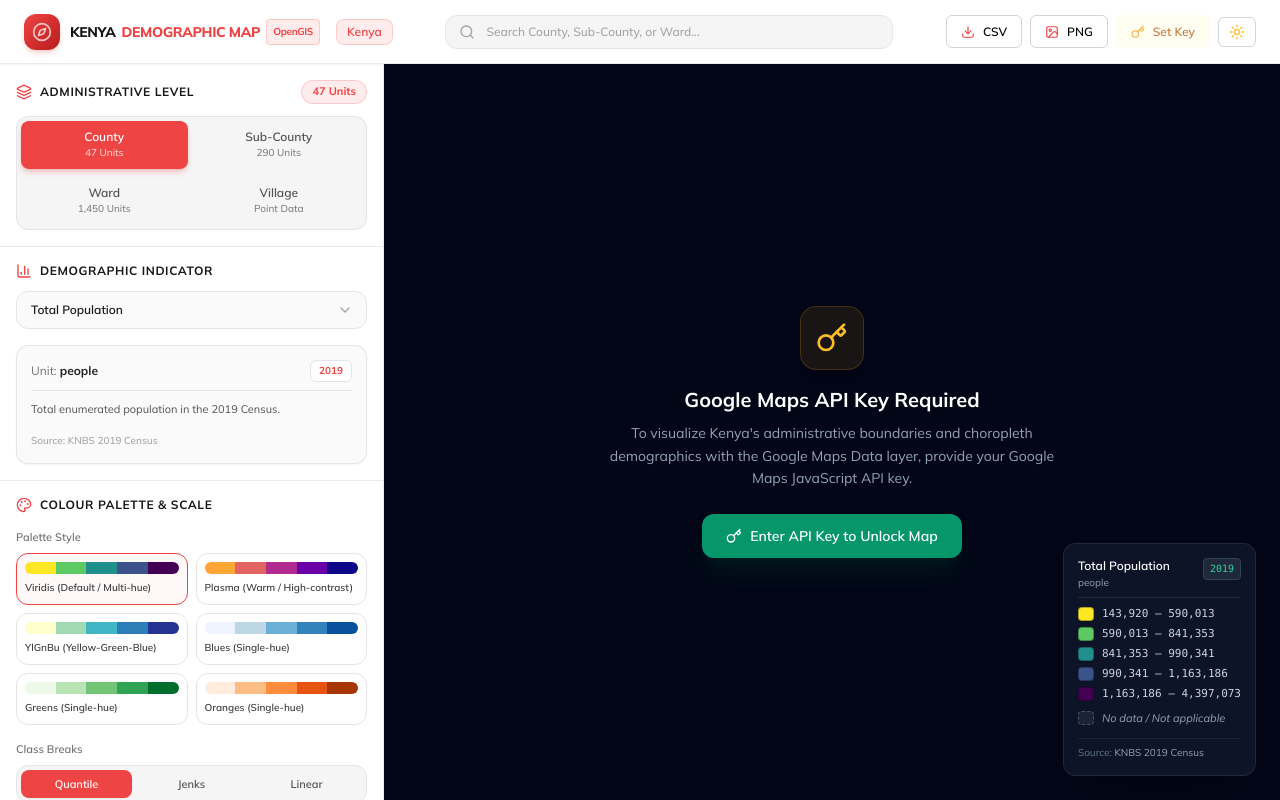
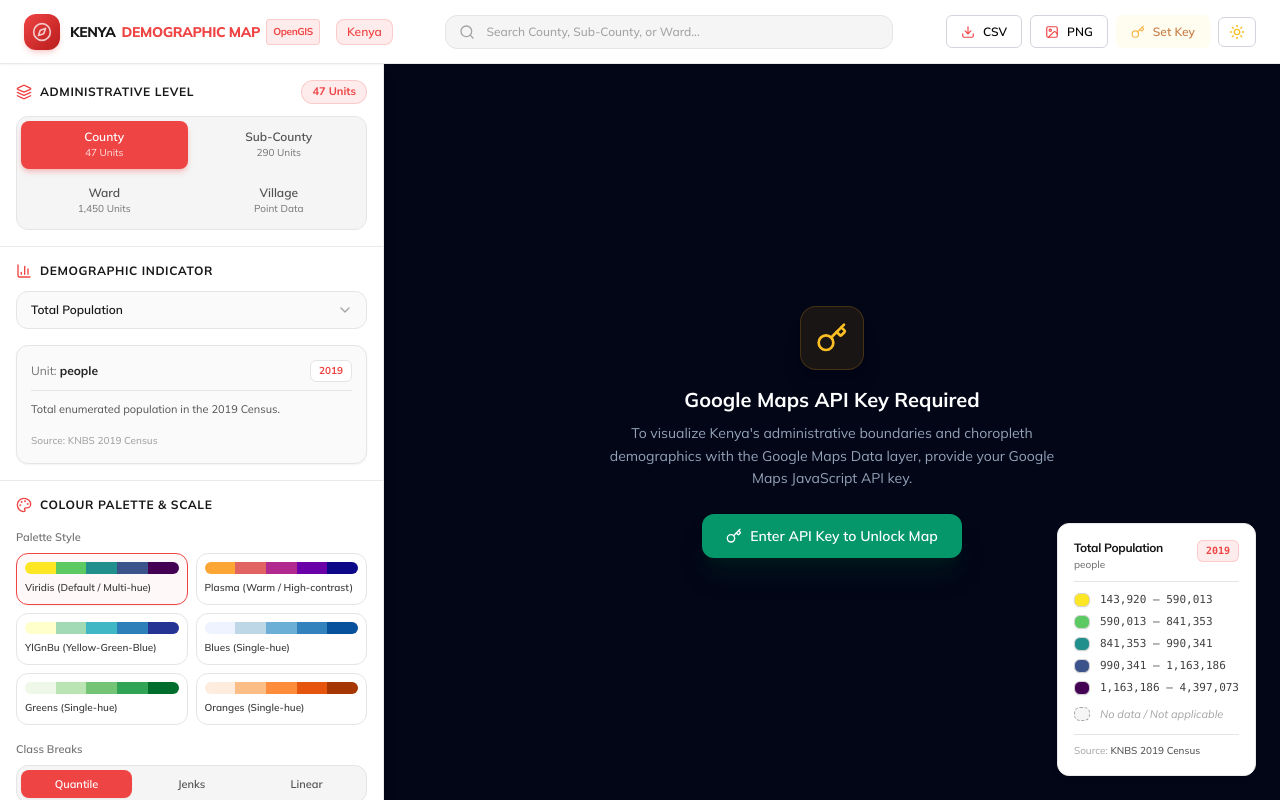
Before and after one commit to Ibrahist/KE-Demographic-Map, a Next.js app: page / in a window 1280 px wide. Built offline with nearby package versions, Linux system fonts and the light colour scheme.

Commit message:
style(legend): refine choropleth legend with opengis card styling and swatches

```diff
--- a/src/components/Legend.tsx
+++ b/src/components/Legend.tsx
@@ -13,20 +13,20 @@ interface LegendProps {
 export const Legend: React.FC<LegendProps> = ({ breaks, indicator, activeLevel }) => {
   if (activeLevel === 'village') {
     return (
-      <div className="bg-slate-900/90 backdrop-blur border border-slate-800 rounded-xl p-3.5 shadow-2xl text-xs max-w-xs text-slate-200">
-        <h4 className="font-semibold text-white mb-1.5 flex items-center gap-1.5">
-          <span className="w-2.5 h-2.5 rounded-full bg-emerald-400 inline-block" />
+      <div className="card bg-white/95 dark:bg-[#0f172a]/95 backdrop-blur border border-neutral-200 dark:border-[#3e3e3e] rounded-2xl p-4 shadow-xl text-xs max-w-xs text-neutral-800 dark:text-neutral-200 transition-colors">
+        <h4 className="font-bold text-neutral-900 dark:text-white mb-1.5 flex items-center gap-2">
+          <span className="w-2.5 h-2.5 rounded-full bg-[#ef4444] inline-block shadow-sm" />
           Populated Settlements & Villages
         </h4>
-        <p className="text-[11px] text-slate-400 leading-relaxed mb-2">
-          Points denote cities, towns, villages, and hamlets mapped in OpenStreetMap & KNBS.
+        <p className="text-[11px] text-neutral-500 dark:text-neutral-400 leading-relaxed mb-2.5">
+          Points denote cities, towns, villages, and hamlets mapped from OpenStreetMap and KNBS.
         </p>
-        <div className="flex items-center gap-3 text-[10px] text-slate-400 pt-1 border-t border-slate-800">
-          <span className="flex items-center gap-1">
-            <span className="w-2 h-2 rounded-full bg-cyan-400" /> Town / City
+        <div className="flex items-center gap-3 text-[10px] text-neutral-600 dark:text-neutral-400 pt-2 border-t border-neutral-200 dark:border-[#3e3e3e]">
+          <span className="flex items-center gap-1.5 font-semibold">
+            <span className="w-2.5 h-2.5 rounded-full bg-cyan-500 shadow-sm" /> Town / City
           </span>
-          <span className="flex items-center gap-1">
-            <span className="w-2 h-2 rounded-full bg-emerald-400" /> Village / Hamlet
+          <span className="flex items-center gap-1.5 font-semibold">
+            <span className="w-2.5 h-2.5 rounded-full bg-[#ef4444] shadow-sm" /> Village / Hamlet
           </span>
         </div>
       </div>
@@ -34,39 +34,39 @@ export const Legend: React.FC<LegendProps> = ({ breaks, indicator, activeLevel }
   }
 
   return (
-    <div className="bg-slate-900/90 backdrop-blur border border-slate-800 rounded-xl p-3.5 shadow-2xl text-xs max-w-xs text-slate-200 select-none">
-      <div className="flex items-start justify-between gap-2 mb-2 pb-1.5 border-b border-slate-800">
+    <div className="card bg-white/95 dark:bg-[#0f172a]/95 backdrop-blur border border-neutral-200 dark:border-[#3e3e3e] rounded-2xl p-4 shadow-xl text-xs max-w-xs text-neutral-800 dark:text-neutral-200 select-none transition-colors">
+      <div className="flex items-start justify-between gap-2 mb-2.5 pb-2 border-b border-neutral-200 dark:border-[#3e3e3e]">
         <div>
-          <h4 className="font-semibold text-white text-xs">{indicator.name}</h4>
-          <span className="text-[10px] text-slate-400">{indicator.unit}</span>
+          <h4 className="font-bold text-neutral-900 dark:text-white text-xs tracking-tight">{indicator.name}</h4>
+          <span className="text-[10px] text-neutral-500 dark:text-neutral-400 font-medium">{indicator.unit}</span>
         </div>
-        <span className="px-1.5 py-0.5 rounded bg-slate-800 text-emerald-400 text-[10px] border border-slate-700 font-mono">
+        <span className="px-2 py-0.5 rounded-md bg-red-500/10 text-[#ef4444] text-[10px] border border-red-500/20 font-bold font-mono">
           {indicator.year}
         </span>
       </div>
 
       {/* Class breaks swatches */}
-      <div className="space-y-1 mb-3">
+      <div className="space-y-1.5 mb-3">
         {breaks.map((b, i) => (
-          <div key={i} className="flex items-center gap-2">
+          <div key={i} className="flex items-center gap-2.5">
             <div
-              className="w-4 h-3.5 rounded border border-black/30 shrink-0 shadow-sm"
+              className="w-4 h-3.5 rounded-md border border-neutral-300 dark:border-black/40 shrink-0 shadow-sm"
               style={{ backgroundColor: b.color }}
             />
-            <span className="text-[11px] text-slate-300 font-mono">{b.label}</span>
+            <span className="text-[11px] text-neutral-700 dark:text-neutral-300 font-mono font-medium">{b.label}</span>
           </div>
         ))}
 
         {/* Missing / No Data Item */}
-        <div className="flex items-center gap-2 pt-1">
-          <div className="w-4 h-3.5 rounded border border-dashed border-slate-600 bg-slate-800/80 shrink-0" />
-          <span className="text-[11px] text-slate-400 italic">No data / Not applicable</span>
+        <div className="flex items-center gap-2.5 pt-1">
+          <div className="w-4 h-3.5 rounded-md border border-dashed border-neutral-400 dark:border-neutral-600 bg-neutral-100 dark:bg-neutral-800 shrink-0" />
+          <span className="text-[11px] text-neutral-400 dark:text-neutral-500 italic">No data / Not applicable</span>
         </div>
       </div>
 
       {/* Citation footer */}
-      <div className="text-[10px] text-slate-500 pt-1.5 border-t border-slate-800/80">
-        Source: <span className="text-slate-400">{indicator.source}</span>
+      <div className="text-[10px] text-neutral-400 dark:text-neutral-500 pt-2 border-t border-neutral-200 dark:border-[#3e3e3e]">
+        Source: <span className="text-neutral-600 dark:text-neutral-400 font-medium">{indicator.source}</span>
       </div>
     </div>
   );
```
